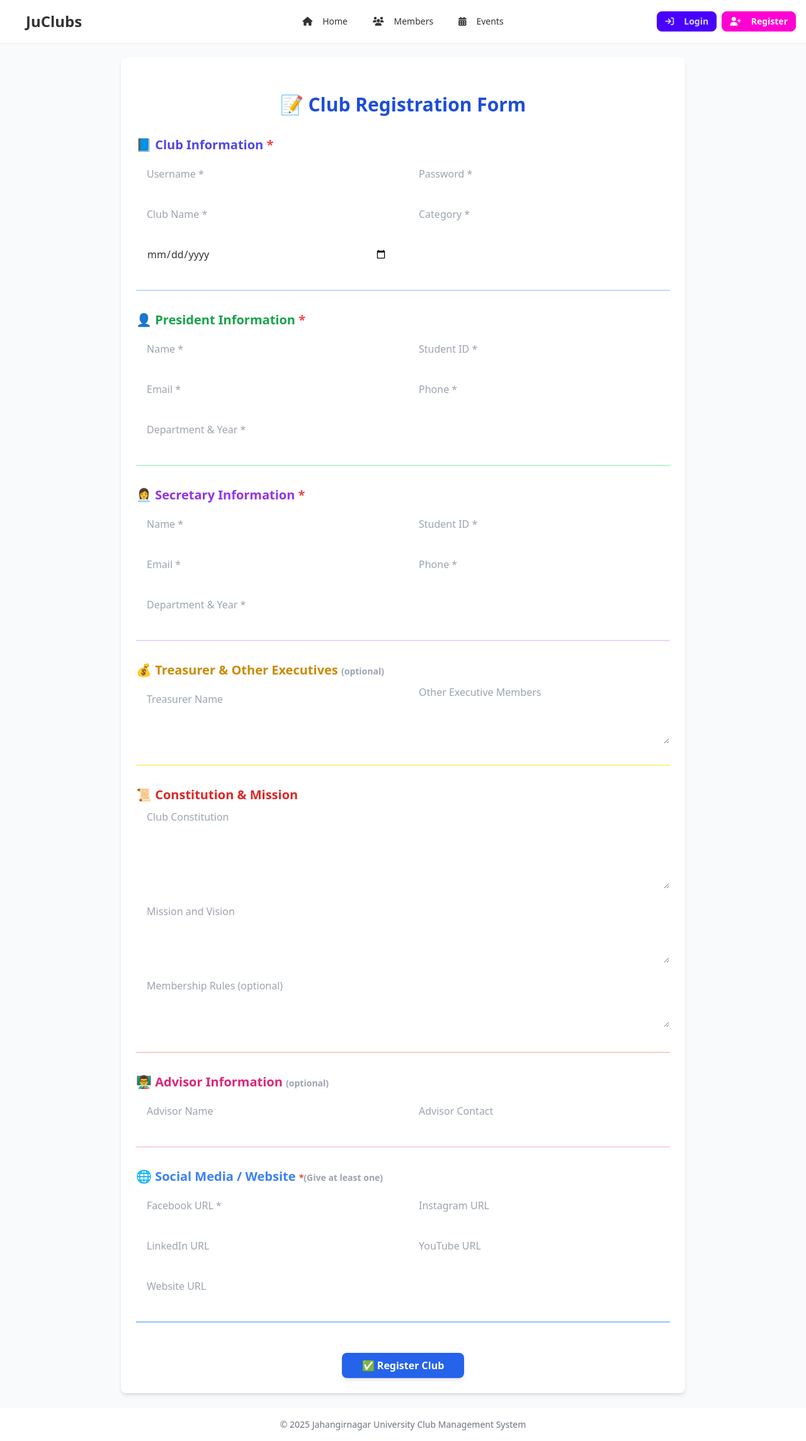
After one commit to shahinul22/jabirprogram, a Django app: page /club/register/ in a window 1280 px wide. The commit adds this page. Shown: the whole page at 63% size. Run offline with Django 5.2, Linux system fonts and the light colour scheme; some libraries are stand-ins or nearby versions.

Commit message:
club-registration

```diff
--- /dev/null
+++ b/clubs/admin.py
@@ -0,0 +1,5 @@
+from django.contrib import admin
+
+# Register your models here.
+from .models import ClubRegistration
+admin.site.register(ClubRegistration)
--- /dev/null
+++ b/clubs/apps.py
@@ -0,0 +1,6 @@
+from django.apps import AppConfig
+
+
+class ClubsConfig(AppConfig):
+    default_auto_field = "django.db.models.BigAutoField"
+    name = "clubs"
--- /dev/null
+++ b/clubs/tests.py
@@ -0,0 +1,3 @@
+from django.test import TestCase
+
+# Create your tests here.
--- /dev/null
+++ b/clubs/urls.py
@@ -0,0 +1,8 @@
+from django.urls import path
+from .views import club_register, club_login
+
+urlpatterns = [
+    path('register-club/', club_register, name='club-register'),
+    path('register/', club_register, name='club_register'),
+    path('login/', club_login, name='club_login'),
+]
--- /dev/null
+++ b/clubs/views.py
@@ -0,0 +1,90 @@
+from django.shortcuts import render, redirect
+from django.contrib.auth.hashers import make_password, check_password
+from django.contrib.auth import login
+from django.contrib.auth.models import User
+from django.contrib import messages
+from .models import ClubRegistration
+from user.views import home
+
+def club_register(request):
+    if request.method == 'POST':
+        club_username = request.POST['club_username']
+        raw_password = request.POST['password']
+        hashed_password = make_password(raw_password)
+
+        club = ClubRegistration(
+            club_username=club_username,
+            club_password=hashed_password,
+
+            club_name=request.POST['club_name'],
+            club_category=request.POST.get('club_category', ''),
+            date_established=request.POST.get('date_established', None),
+
+            president_name=request.POST.get('president_name', ''),
+            president_student_id=request.POST.get('president_student_id', ''),
+            president_email=request.POST.get('president_email', ''),
+            president_phone=request.POST.get('president_phone', ''),
+            president_department_year=request.POST.get('president_department_year', ''),
+
+            secretary_name=request.POST.get('secretary_name', ''),
+            secretary_student_id=request.POST.get('secretary_student_id', ''),
+            secretary_email=request.POST.get('secretary_email', ''),
+            secretary_phone=request.POST.get('secretary_phone', ''),
+            secretary_department_year=request.POST.get('secretary_department_year', ''),
+
+            treasurer_name=request.POST.get('treasurer_name', ''),
+            treasurer_student_id=request.POST.get('treasurer_student_id', ''),
+            treasurer_email=request.POST.get('treasurer_email', ''),
+            treasurer_phone=request.POST.get('treasurer_phone', ''),
+            treasurer_department_year=request.POST.get('treasurer_department_year', ''),
+
+            other_executive_members=request.POST.get('other_executive_members', ''),
+            club_constitution=request.POST.get('club_constitution', ''),
+            mission_and_vision=request.POST.get('mission_and_vision', ''),
+            membership_rules=request.POST.get('membership_rules', ''),
+
+            advisor_name=request.POST.get('advisor_name', ''),
+            advisor_contact=request.POST.get('advisor_contact', ''),
+
+            facebook_link=request.POST.get('facebook_link', ''),
+            instagram_link=request.POST.get('instagram_link', ''),
+            linkedin_link=request.POST.get('linkedin_link', ''),
+            youtube_link=request.POST.get('youtube_link', ''),
+            website_link=request.POST.get('website_link', '')
+        )
+        club.save()
+        messages.success(request, "Registration successful! Please wait for approval.")
+        return redirect('club_login')
+
+    return render(request, 'clubs/register.html')
+
+
+def club_login(request):
+    if request.method == 'POST':
+        username = request.POST.get('username')
+        password = request.POST.get('password')
+
+        try:
+            club = ClubRegistration.objects.get(club_username=username)
+        except ClubRegistration.DoesNotExist:
+            messages.error(request, 'Club not found.')
+            return redirect('club_login')
+
+        if not club.is_approved:
+            messages.warning(request, 'Your club is not yet approved.')
+            return redirect('club_login')
+
+        # Check hashed password from club_password field
+        if check_password(password, club.club_password):
+            # Create Django user on first login after approval
+            user, created = User.objects.get_or_create(username=club.club_username)
+            if created:
+                user.set_password(password)
+                user.save()
+            login(request, user)
+            return redirect('home')  # redirect to your dashboard or homepage
+        else:
+            messages.error(request, 'Invalid password.')
+            return redirect('club_login')
+
+    return render(request, 'clubs/login.html')
--- a/jabirprogram/settings.py
+++ b/jabirprogram/settings.py
@@ -28,6 +28,7 @@ INSTALLED_APPS = [
     "django.contrib.staticfiles",
     # installed apps
     'user',
+    'clubs',
 ]
 
 MIDDLEWARE = [
--- a/jabirprogram/urls.py
+++ b/jabirprogram/urls.py
@@ -6,4 +6,5 @@ from django.conf import settings
 urlpatterns = [
     path("admin/", admin.site.urls),
     path("", include("user.urls")),
+    path("club/", include("clubs.urls")),
 ]
--- a/templates/base.html
+++ b/templates/base.html
@@ -127,7 +127,7 @@
                 </div>
               {% else %}
                 <div class="p-4 border-t border-base-300 flex items-center space-x-2">
-                  <form action="{% url 'logout' %}" method="POST">
+                  <form action="#" method="POST">
                     {% csrf_token %}
                     <button type="submit" class="btn btn-sm btn-error w-full hover-glow"><i class="fa-solid fa-right-from-bracket mr-2"></i> Logout</button>
                   </form>
@@ -180,7 +180,7 @@
                 <a class="hover-glow"><i class="fa-solid fa-gear mr-2"></i>Settings</a>
               </li>
               <li>
-                <form action="{% url 'logout' %}" method="POST">
+                <form action="#" method="POST">
                   {% csrf_token %}
                   <button type="submit" class="w-full text-left flex items-center hover-glow"><i class="fa-solid fa-right-from-bracket mr-2"></i>Logout</button>
                 </form>
--- /dev/null
+++ b/templates/clubs/club_register.html
@@ -0,0 +1,6 @@
+<h2>Register Your Club</h2>
+<form method="POST">
+  {% csrf_token %}
+  {{ form.as_p }}
+  <button type="submit">Submit</button>
+</form>
--- /dev/null
+++ b/templates/clubs/register.html
@@ -0,0 +1,115 @@
+{% extends 'base.html' %}
+{% block title %}Register - Club{% endblock %}
+
+{% block content %}
+<form method="post" class="max-w-4xl mx-auto p-6 bg-white shadow-md rounded-lg space-y-8">
+  {% csrf_token %}
+
+  <h2 class="text-3xl font-bold mb-6 text-center text-blue-700">
+    📝 Club Registration Form
+  </h2>
+
+  <!-- Club Info -->
+  <div>
+    <h3 class="text-xl font-bold text-indigo-600 mb-2">
+      📘 Club Information <span class="text-red-500">*</span>
+    </h3>
+    <div class="grid md:grid-cols-2 gap-4">
+      <input name="club_username" placeholder="Username *" class="input" required>
+      <input name="password" type="password" placeholder="Password *" class="input" required>
+      <input name="club_name" placeholder="Club Name *" class="input" required>
+      <input name="club_category" placeholder="Category *" class="input" required>
+      <input name="date_established" type="date" class="input" required>
+    </div>
+  </div>
+  <hr class="border-t-2 border-blue-200">
+
+  <!-- President Info -->
+  <div>
+    <h3 class="text-xl font-bold text-green-600 mb-2">
+      👤 President Information <span class="text-red-500">*</span>
+    </h3>
+    <div class="grid md:grid-cols-2 gap-4">
+      <input name="president_name" placeholder="Name *" class="input" required>
+      <input name="president_student_id" placeholder="Student ID *" class="input" required>
+      <input name="president_email" type="email" placeholder="Email *" class="input" required>
+      <input name="president_phone" placeholder="Phone *" class="input" required>
+      <input name="president_department_year" placeholder="Department & Year *" class="input" required>
+    </div>
+  </div>
+  <hr class="border-t-2 border-green-200">
+
+  <!-- Secretary Info -->
+  <div>
+    <h3 class="text-xl font-bold text-purple-600 mb-2">
+      👩‍💼 Secretary Information <span class="text-red-500">*</span>
+    </h3>
+    <div class="grid md:grid-cols-2 gap-4">
+      <input name="secretary_name" placeholder="Name *" class="input" required>
+      <input name="secretary_student_id" placeholder="Student ID *" class="input" required>
+      <input name="secretary_email" type="email" placeholder="Email *" class="input" required>
+      <input name="secretary_phone" placeholder="Phone *" class="input" required>
+      <input name="secretary_department_year" placeholder="Department & Year *" class="input" required>
+    </div>
+  </div>
+  <hr class="border-t-2 border-purple-200">
+
+  <!-- Treasurer & Other Members -->
+  <div>
+    <h3 class="text-xl font-bold text-yellow-600 mb-2">
+      💰 Treasurer & Other Executives <span class="text-gray-400 text-sm">(optional)</span>
+    </h3>
+    <div class="grid md:grid-cols-2 gap-4">
+      <input name="treasurer" placeholder="Treasurer Name" class="input">
+      <textarea name="other_members" placeholder="Other Executive Members" class="input h-24"></textarea>
+    </div>
+  </div>
+  <hr class="border-t-2 border-yellow-200">
+
+  <!-- Constitution -->
+  <div>
+    <h3 class="text-xl font-bold text-red-600 mb-2">
+      📜 Constitution & Mission
+    </h3>
+    <textarea name="club_constitution" placeholder="Club Constitution " class="input h-32 w-full" ></textarea>
+    <textarea name="mission_and_vision" placeholder="Mission and Vision " class="input h-24 w-full mt-4"></textarea>
+    <textarea name="membership_rules" placeholder="Membership Rules (optional)" class="input h-20 w-full mt-4"></textarea>
+  </div>
+  <hr class="border-t-2 border-red-200">
+
+  <!-- Advisor -->
+  <div>
+    <h3 class="text-xl font-bold text-pink-600 mb-2">
+      👨‍🏫 Advisor Information <span class="text-gray-400 text-sm">(optional)</span>
+    </h3>
+    <div class="grid md:grid-cols-2 gap-4">
+      <input name="advisor_name" placeholder="Advisor Name" class="input">
+      <input name="advisor_contact" placeholder="Advisor Contact" class="input">
+    </div>
+  </div>
+  <hr class="border-t-2 border-pink-200">
+
+  <!-- Social Links -->
+  <div>
+    <h3 class="text-xl font-bold text-blue-500 mb-2">
+      🌐 Social Media / Website <span class="text-gray-400 text-sm"><span class="text-red-500">*</span>(Give at least one)</span>
+    </h3>
+    <div class="grid md:grid-cols-2 gap-4">
+      <input name="facebook_link" placeholder="Facebook URL *" class="input" required>
+      <input name="instagram_link" placeholder="Instagram URL" class="input">
+      <input name="linkedin_link" placeholder="LinkedIn URL" class="input">
+      <input name="youtube_link" placeholder="YouTube URL" class="input">
+      <input name="website_link" placeholder="Website URL" class="input">
+    </div>
+  </div>
+  <hr class="border-t-2 border-blue-300">
+
+  <!-- Submit Button -->
+  <div class="text-center pt-4">
+    <button type="submit"
+      class="bg-blue-600 hover:bg-blue-700 text-white font-semibold py-2 px-8 rounded-lg transition shadow-md">
+      ✅ Register Club
+    </button>
+  </div>
+</form>
+{% endblock %}
```
Also changed, not shown: clubs/forms.py (added, +9 -0 lines), clubs/models.py (added, +55 -0 lines), templates/clubs/login.html (added, +45 -0 lines), clubs/__init__.py (added), clubs/migrations/0001_initial.py (added), clubs/migrations/0002_rename_clubregistrationrequest_clubregistration.py (added), clubs/migrations/__init__.py (added), db.sqlite3.
